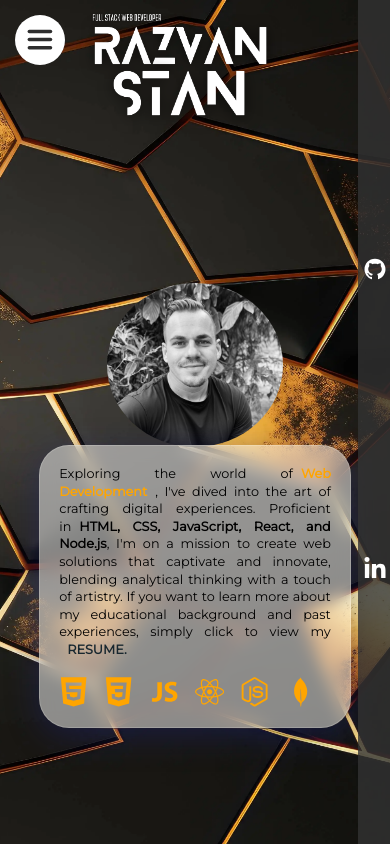
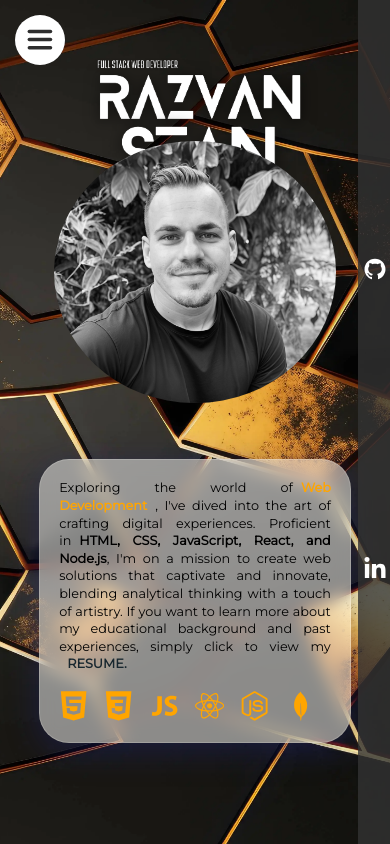
Before and after one commit to rasvanstan/portfolio, a React (Vite) app: page / in a window 390 px wide. Built offline with nearby package versions, Linux system fonts and the light colour scheme.

Commit message:
home page adjusted responsivness

```diff
--- a/src/styles/Home.css
+++ b/src/styles/Home.css
@@ -205,24 +205,25 @@
       flex-direction: column;
     }
    .cv-foto {
-    width:50%;
+    width:80%;
     position: relative;
-    top: 5%;
+    top:5%;
+
    }
    .left-column {
     position: relative;
-    top:-7%;
-    right:45%;
-    width: 60%;
+    top:-3%;
+    right:40%;
+    width: 70%;
    }
 .middle-column {
-  margin-top: -12rem;
+  margin-top: -20rem;
 }
    p {
     width:80vw;
     font-size: 1rem;
-    margin-top:-40%;
     line-height: 1.1rem;
     font-size: 0.8rem;
+    margin-top: 1rem;
    }
   }
```
